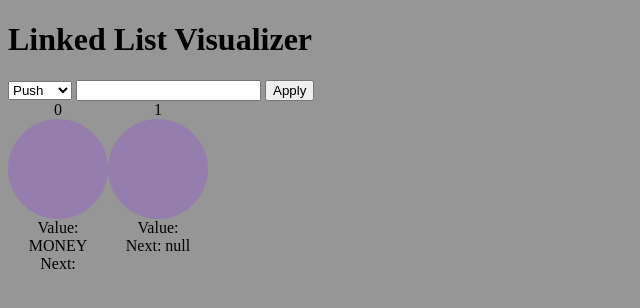
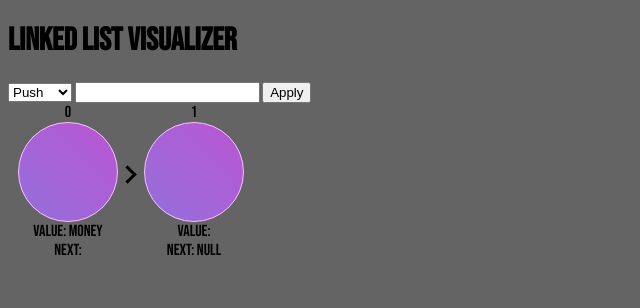
Before and after one commit to AndoChung/linked-list-visualizer, a plain HTML site: page index.html in a window 1280 px wide. Both pictures are taken after a click on the button "Apply". Shown: the whole page, without its empty margins (0-640 px from the left). Drawn offline with Linux system fonts and the light colour scheme.

Commit message:
Update styles.css

```diff
--- a/styles.css
+++ b/styles.css
@@ -3,16 +3,17 @@
 }
 
 body {
-    background-color: rgba(150,150,150,1);
+    font-family: Bebas Neue;
+    background-color: rgba(100,100,100,1);
 }
 
 .node {
     float:left;
     width: 100px;
     position:relative;
+    margin-right: 3px;
+    margin-left: 10px;
 }
-
-
 
 .node-index {
     text-align: center;
@@ -22,7 +23,8 @@ body {
     border-radius: 50%;
     width: 100px;
     height: 100px;
-    background: rgba(149,125,173,1);
+    background-image: linear-gradient(to bottom left,rgba(186,85,211,1),rgba(147,112,219,1));
+    border: 1px solid rgb(252, 192, 255);
 }
 
 .node-value-text {
@@ -32,3 +34,13 @@ body {
 .node-next-text {
     text-align: center;
 }
+
+.arrow {
+    float:left;
+    border: solid black;
+    border-width: 0 3px 3px 0;
+    padding: 5px;
+    transform: rotate(-45deg);
+    position:relative;
+    top:65px;
+}
```
